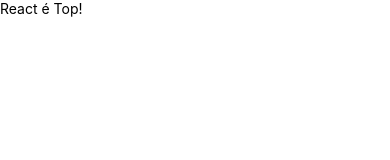
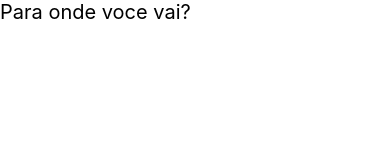
Before and after one commit to JVSATSU/PAP-AIRBNB, a React Native app: screen / in a window 390 px wide. Shown: the top 160 px of the page. Built offline with nearby package versions, Linux system fonts and the light colour scheme.

Commit message:
Data do Procura

```diff
--- a/src/screens/pesquisadestino/index.js
+++ b/src/screens/pesquisadestino/index.js
@@ -1,11 +1,17 @@
-import React from "react";
-import { View, Text } from "react-native";
+import React, { useState } from "react";
+import { View, TextInput, Text } from "react-native";
 import styles from './styles';
 
 const PesquisaDestinoTela = (props) => {
+
+  const [inputText,setInputText] = useState();
+
   return (
     <View>
-      <Text>React é Top!</Text>
+      <TextInput
+        style={styles.textInput}
+        placeholder="Para onde voce vai?"
+      />
     </View>
   );
 };
--- a/src/screens/pesquisadestino/styles.js
+++ b/src/screens/pesquisadestino/styles.js
@@ -1,7 +1,12 @@
-import { StyleSheet } from "react-native";
+import {StyleSheet} from 'react-native';
 
 const styles = StyleSheet.create({
-
+  container: {
+    margin: 20,
+  },
+  textInput: {
+    fontSize: 20,
+  },
 });
 
 export default styles;
```
Also changed, not shown: assets/data/procura.js (added, +22 -0 lines).
